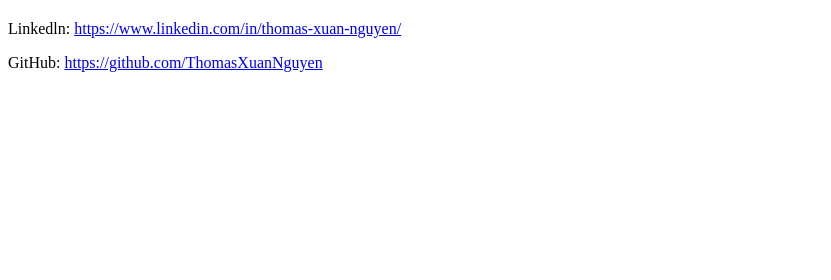
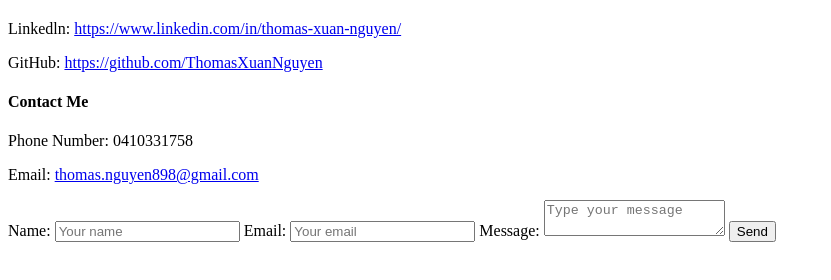
Before and after one commit to ThomasXuanNguyen/ThomasXuanNguyen2.github.io, a plain HTML site: page index.html in a window 1280 px wide. Shown: the part 60-340 px from the top of the page, without its empty margins (0-831 px from the left). Drawn offline with Linux system fonts and the light colour scheme.

Commit message:
Update index.html
Contact Me

```diff
--- a/index.html
+++ b/index.html
@@ -4,5 +4,16 @@
 		<h1><strong>Welcome to Thomas Xuan Nguyen's Website</strong></h1>
 		<p>Linkedln: <a href="https://www.linkedin.com/in/thomas-xuan-nguyen/" target="_blank" rel="noopener" title="Linkedln">https://www.linkedin.com/in/thomas-xuan-nguyen/</a></p>
 		<p>GitHub:&nbsp;<a href="https://github.com/ThomasXuanNguyen" target="_blank" rel="noopener" title="GutHub">https://github.com/ThomasXuanNguyen</a></p>
+		<h4>Contact Me</h4>
+		<p>Phone Number:&nbsp;<span>0410331758</span></p>
+		<p>Email:&nbsp;<a href="mailto:thomas.nguyen898@gmail.com" class="pv-contact-info__contact-link t-14 t-black t-normal" target="_blank" rel="noopener noreferrer">thomas.nguyen898@gmail.com</a></p>
+		<form name = "input" method="POST" action="https://formspree.io/thomas.nguyen898@gmail.com">
+		Name: <input type="text" name="Name" placeholder="Your name">
+		Email: <input type="email" name="_replyTo" placeholder="Your email">
+		Message: <textarea name="message" placeholder="Type your message"></textarea>
+		<input type="submit" value="Send">
+		<input type="hidden" name="_subject" value="Enter your subject here"/>
+		<input type="hidden" name="_next" value="thanks.html"/>
+		</form>
 	</body>
 </html>
```
